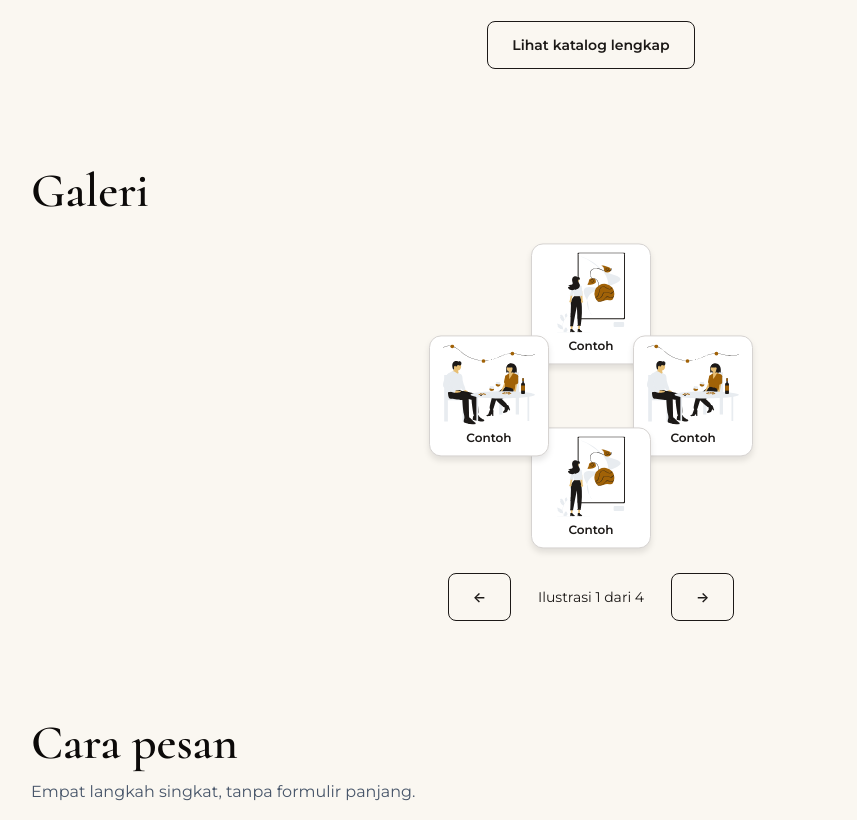
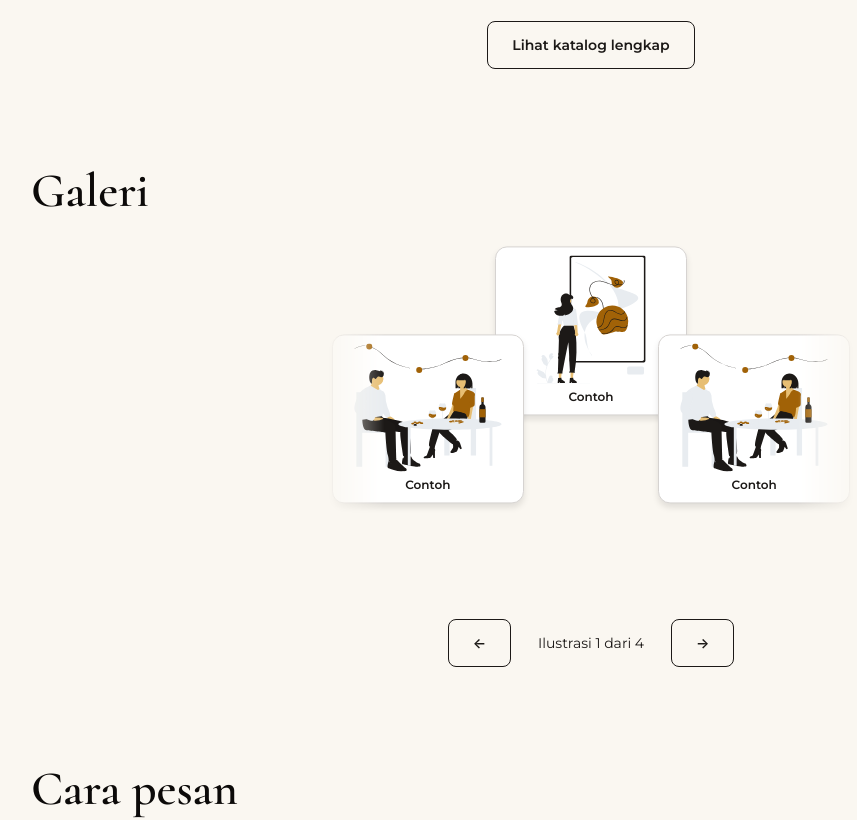
Before and after one commit to ArrowTin/arie-parfum, a website with bundled scripts: page index.html in a window 1280 px wide. Shown: the part 1555-2375 px from the top of the page, without its empty margins (49-906 px from the left). Built offline with nearby package versions, Linux system fonts and the light colour scheme.

Commit message:
feat(gallery): setengah cincin besar dengan kartu masuk-keluar [T27]

```diff
--- a/assets/css/pages.css
+++ b/assets/css/pages.css
@@ -398,15 +398,19 @@
   border-radius: var(--radius-lg);
 }
 
-/* Galeri cincin: tiap kartu diposisikan oleh JS lewat --x/--y. */
+/* Galeri setengah cincin: hanya busur atas yang tampak; kartu masuk/keluar di tepi. */
 .gallery-ring {
   position: relative;
   display: block;
-  width: min(100%, 22rem);
-  aspect-ratio: 1.15;
+  width: min(100%, 34rem);
+  aspect-ratio: 34 / 22;
   margin-inline: auto;
+  overflow: hidden;
+  border-radius: var(--radius-xl);
   touch-action: pan-y;
   transform-origin: 50% 50%;
+  mask-image: linear-gradient(90deg, var(--color-transparent), var(--color-card) 12%, var(--color-card) 88%, var(--color-transparent));
+  -webkit-mask-image: linear-gradient(90deg, var(--color-transparent), var(--color-card) 12%, var(--color-card) 88%, var(--color-transparent));
 }
 
 .gallery-ring:focus-visible {
@@ -419,9 +423,17 @@
   position: absolute;
   left: calc(50% + var(--x));
   top: calc(50% + var(--y));
-  width: clamp(5.5rem, 24vw, 7.5rem);
+  width: clamp(8rem, 34vw, 12rem);
   translate: -50% -50%;
   transform-origin: 50% 50%;
+  opacity: 0;
+  pointer-events: none;
+  transition: opacity var(--motion-base) var(--ease-out);
+}
+
+.gallery-ring > li.is-tampak {
+  opacity: 1;
+  pointer-events: auto;
 }
 
 .gallery-card {
@@ -439,7 +451,7 @@
 .gallery-card svg {
   width: 100%;
   height: auto;
-  max-height: 5rem;
+  max-height: 8rem;
 }
 
 .gallery-label,
@@ -469,13 +481,18 @@
   grid-template-columns: repeat(2, minmax(0, 1fr));
   width: 100%;
   aspect-ratio: auto;
+  overflow: visible;
   touch-action: auto;
+  mask-image: none;
+  -webkit-mask-image: none;
 }
 
 .gallery-ring.tanpa-gerak > li {
   position: static;
   width: auto;
   translate: none;
+  opacity: 1;
+  pointer-events: auto;
 }
 
 @media (min-width: 48rem) {
--- a/assets/js/content.js
+++ b/assets/js/content.js
@@ -43,7 +43,11 @@ function media(item) {
 
 function indeksAktif(sudut, jumlah) {
   const langkah = 360 / jumlah;
-  return ((Math.round(sudut / langkah) % jumlah) + jumlah) % jumlah;
+  return ((Math.round(-sudut / langkah) % jumlah) + jumlah) % jumlah;
+}
+
+function sudutWajar(sudut) {
+  return ((sudut + 180) % 360 + 360) % 360 - 180;
 }
 
 // Cincin radial: drag horizontal, panah, atau tombol; Motion dipakai bila diizinkan.
@@ -56,18 +60,24 @@ function initGaleriRing(galeri, data, cincin) {
   const kartu = data.map((item, indeks) => {
     const baris = buat("li", "gallery-card");
     const rad = ((-90 + indeks * langkah) * Math.PI) / 180;
-    baris.style.setProperty("--x", `${(Math.cos(rad) * 29).toFixed(2)}%`);
-    baris.style.setProperty("--y", `${(Math.sin(rad) * 30).toFixed(2)}%`);
+    baris.style.setProperty("--x", `${(Math.cos(rad) * 30).toFixed(2)}%`);
+    baris.style.setProperty("--y", `${(Math.sin(rad) * 25).toFixed(2)}%`);
     baris.append(media(item), buat("span", "gallery-label", item.label ?? "Contoh"));
     return baris;
   });
   cincin.append(...kartu);
 
   let sudutSekarang = 0;
-  const perbaruiStatus = () => {
+  const perbaruiTampilan = () => {
+    kartu.forEach((baris, indeks) => {
+      const sudut = sudutWajar(-90 + indeks * langkah + sudutSekarang);
+      const tampak = sudut >= -180 && sudut <= 0;
+      baris.classList.toggle("is-tampak", tampak);
+      baris.inert = !tampak;
+    });
     if (status) status.textContent = `Ilustrasi ${indeksAktif(sudutSekarang, jumlah) + 1} dari ${jumlah}`;
   };
-  perbaruiStatus();
+  perbaruiTampilan();
 
   const pakaiStatic = () => {
     cincin.classList.add("tanpa-gerak");
@@ -85,7 +95,7 @@ function initGaleriRing(galeri, data, cincin) {
       return;
     }
     const { animate, stagger } = pustaka;
-    animate(kartu, { opacity: [0, 1], scale: [0.86, 1] }, {
+    animate(kartu, { scale: [0.86, 1] }, {
       duration: 0.5,
       delay: stagger(0.08),
       ease: "easeOut",
@@ -95,7 +105,7 @@ function initGaleriRing(galeri, data, cincin) {
       sudutSekarang = tujuan;
       animate(cincin, { rotate: tujuan }, { duration: durasi, ease: "easeInOut" });
       animate(kartu, { rotate: -tujuan }, { duration: durasi, ease: "easeInOut" });
-      perbaruiStatus();
+      perbaruiTampilan();
     };
     const putar = (arah) =>
       putarKe(Math.round(sudutSekarang / langkah) * langkah + arah * langkah);
@@ -130,7 +140,7 @@ function initGaleriRing(galeri, data, cincin) {
       kartu.forEach((baris) => {
         baris.style.transform = `rotate(${-sudutSekarang}deg)`;
       });
-      perbaruiStatus();
+      perbaruiTampilan();
     });
     const selesai = () => {
       if (!menyeret) return;
```
Also changed, not shown: tests/qa.test.js (+6 -0 lines).
